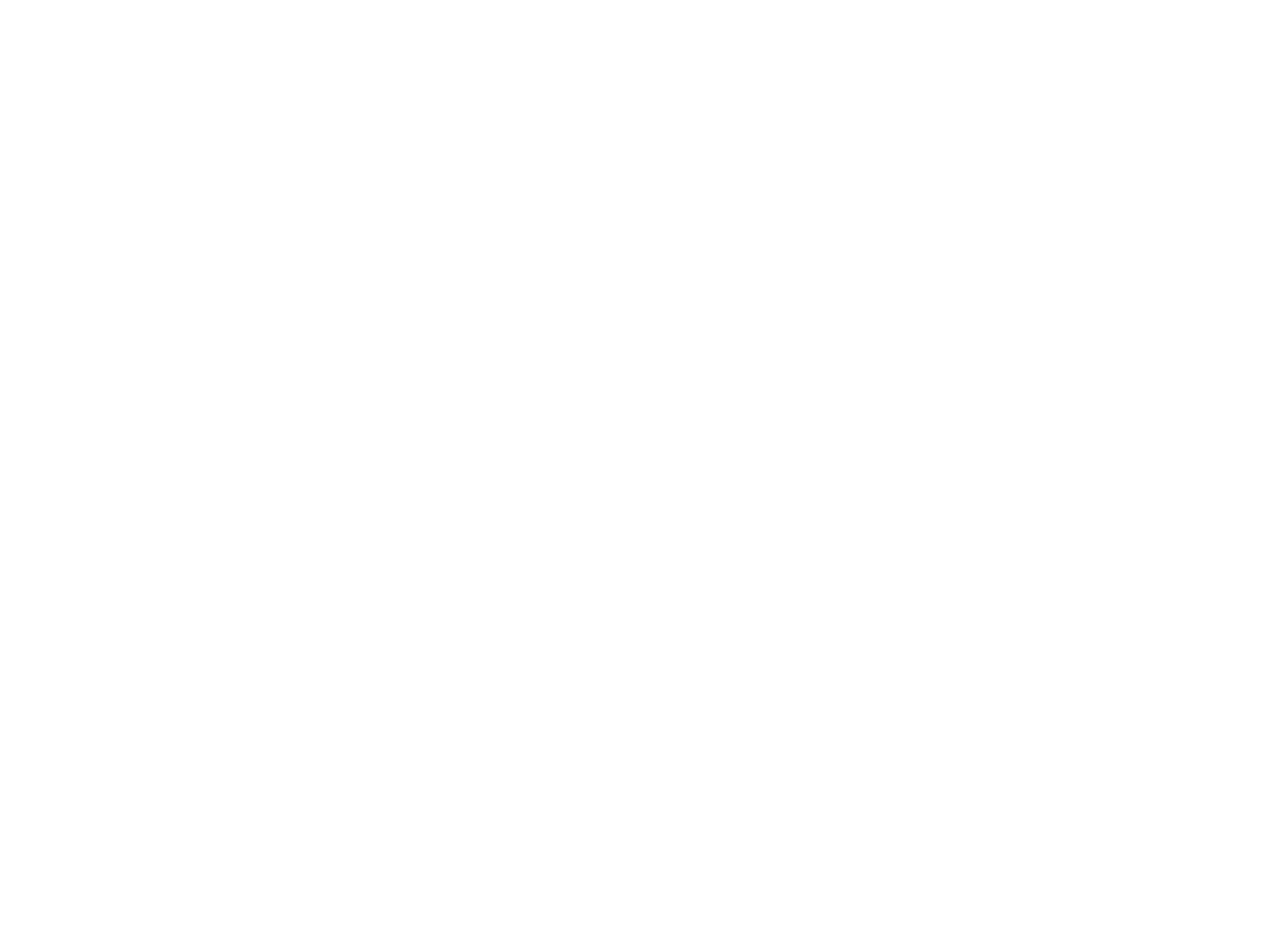
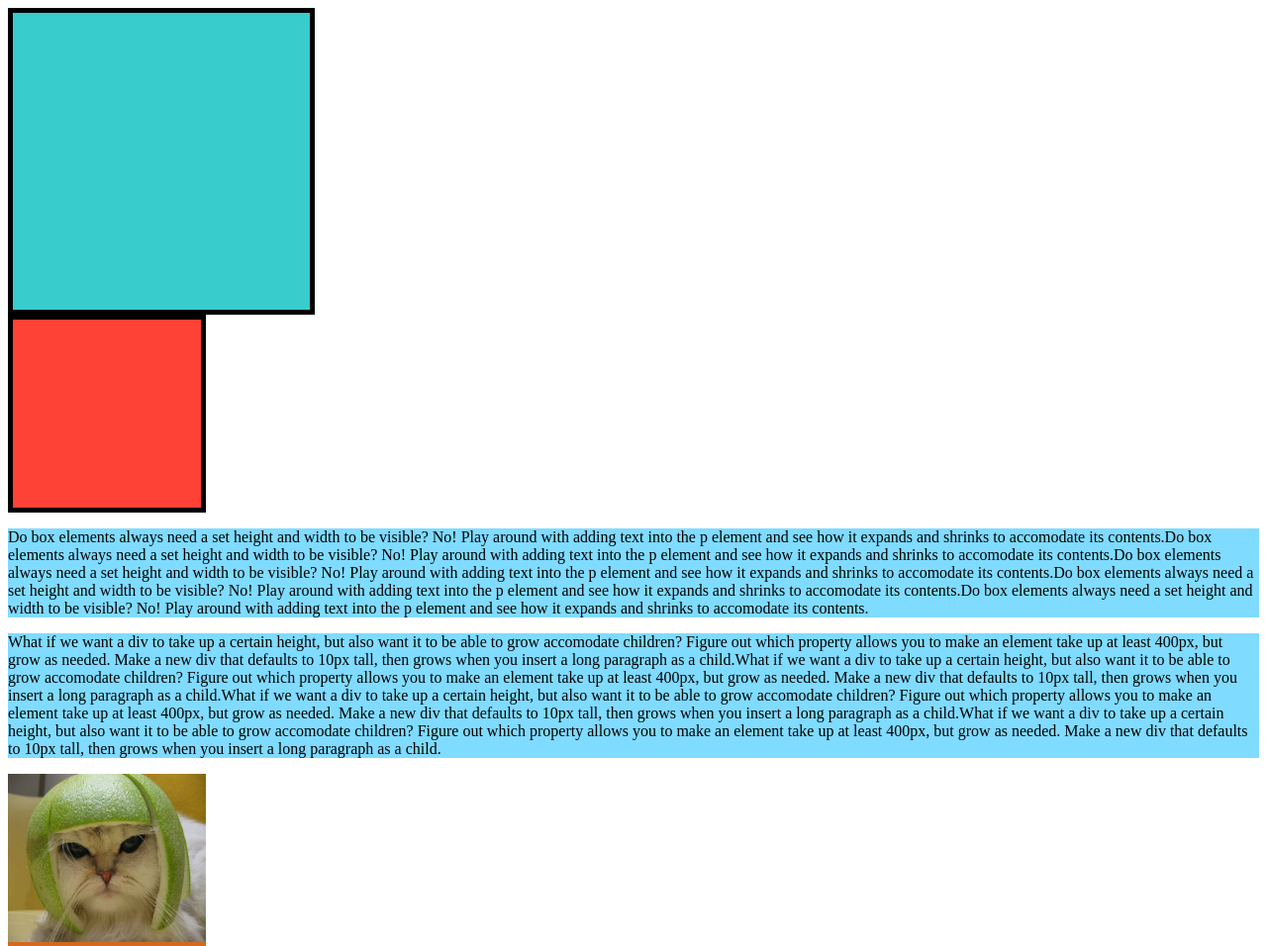
Before and after one commit to nllevin/W7D3, a plain HTML site: page css_box_model/index.html in a window 1280 px wide. Shown: the top 956 px of the page at 99% size. Before the commit the page ends 800 px from the top, so only its background shows below. Drawn offline with Linux system fonts and the light colour scheme.

Commit message:
Complete css_box_model exercise

```diff
--- a/css_box_model/box_model.css
+++ b/css_box_model/box_model.css
@@ -1,4 +1,8 @@
-div {
+#first-div, #second-div {
+  height: 200px;
+  width: 200px;
+  padding: 50px;
+  border: 5px solid black;
 }
 
 #first-div {
@@ -7,8 +11,32 @@ div {
 
 #second-div {
   background-color: #ff4136;
+  box-sizing: border-box;
 }
+
 
 p {
   background-color: #7fdbff;
 }
+
+
+.min-height-div {
+  min-height: 10px;
+}
+
+.image-1-container {
+  background-color: chocolate;
+  width: 200px;
+  height: 600px;
+}
+
+.image-1-container img {
+  width: 100%;
+}
+
+.image-2-container {
+  background-color: chocolate;
+  min-width: 200px;
+  height: 600px;
+  display: inline-block;
+}
--- a/css_box_model/index.html
+++ b/css_box_model/index.html
@@ -10,6 +10,43 @@
 
     <div id="second-div"></div>
 
-    <p></p>
+    <p>Do box elements always need a set height and width to be visible? No! Play around with adding text into the p
+      element and see how it expands and shrinks to accomodate its contents.Do box elements always need a set height and
+      width to be visible? No! Play around with adding text into the p element and see how it expands and shrinks to
+      accomodate its contents.Do box elements always need a set height and width to be visible? No! Play around with
+      adding text into the p element and see how it expands and shrinks to accomodate its contents.Do box elements always
+      need a set height and width to be visible? No! Play around with adding text into the p element and see how it
+      expands and shrinks to accomodate its contents.Do box elements always need a set height and width to be visible? No!
+      Play around with adding text into the p element and see how it expands and shrinks to accomodate its contents.</p>
+
+    <div class="min-height-div">
+      <p>
+        What if we want a div to take up a certain height, but also want it to be able to grow accomodate children? Figure
+        out which property allows you to make an element take up at least 400px, but grow as needed.
+
+        Make a new div that defaults to 10px tall, then grows when you insert a long paragraph as a child.What if we want
+        a div to take up a certain height, but also want it to be able to grow accomodate children? Figure out which
+        property allows you to make an element take up at least 400px, but grow as needed.
+
+        Make a new div that defaults to 10px tall, then grows when you insert a long paragraph as a child.What if we want
+        a div to take up a certain height, but also want it to be able to grow accomodate children? Figure out which
+        property allows you to make an element take up at least 400px, but grow as needed.
+
+        Make a new div that defaults to 10px tall, then grows when you insert a long paragraph as a child.What if we want
+        a div to take up a certain height, but also want it to be able to grow accomodate children? Figure out which
+        property allows you to make an element take up at least 400px, but grow as needed.
+
+        Make a new div that defaults to 10px tall, then grows when you insert a long paragraph as a child.
+      </p>
+    </div>
+
+    <div class="image-1-container">
+      <img src="assets/cat.jpg">
+    </div>
+
+    <div class="image-2-container">
+      <img src="assets/cat.jpg">
+    </div>
+
   </body>
 </html>
```
